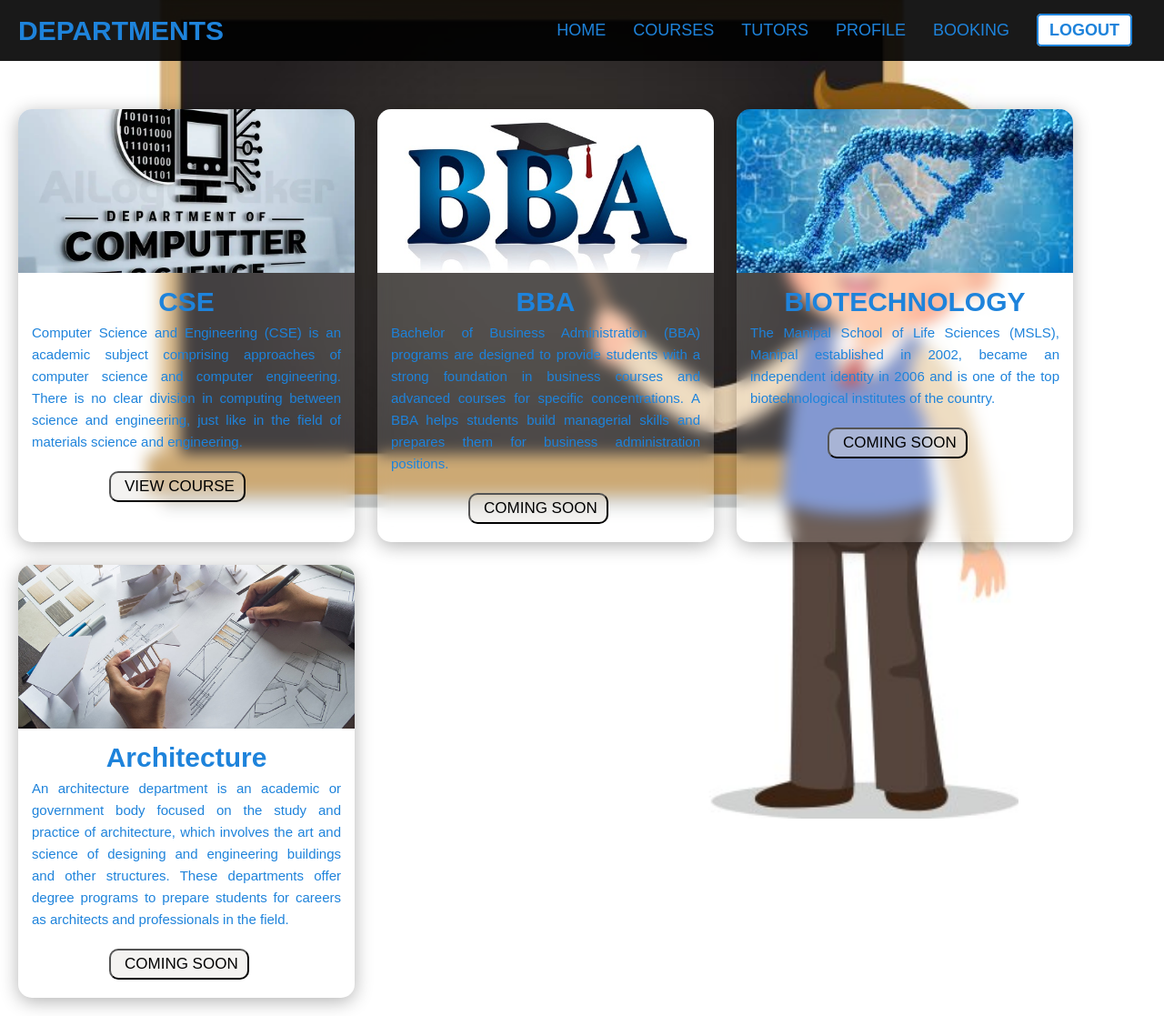
After one commit to abu-ferdous-shawon/Cse471-project, a Flask app: page /dept in a window 1280 px wide. The commit adds this page. Shown: the whole page at 91% size. Run offline with Flask 3, Linux system fonts and the light colour scheme.

Commit message:
sohan 2nd commit

```diff
--- a/app.py
+++ b/app.py
@@ -274,6 +274,9 @@ def available_tutor(course_code):
     connection.close()
     return render_template('available_tutor.html', course_code=course_code, tutors=tutors)
 
+@app.route('/dept')
+def dept():
+    return render_template("dept.html")
 
 if __name__ == "__main__":
     app.run(debug=True)
--- /dev/null
+++ b/static/dept.css
@@ -0,0 +1,171 @@
+* {
+    margin: 0;
+    padding: 0;
+    box-sizing: border-box;
+}
+
+body {
+    font-family: Arial, Helvetica, sans-serif;
+    margin: 0;
+    padding: 0;
+    background-image: url('/static/home.jpg');
+    background-size: contain;
+    background-position: center;
+    background-repeat: no-repeat;
+    height: 100vh;
+    display: block;
+}
+
+/* Navigation Bar */
+.menu__bar {
+    background-color: rgba(0, 0, 0, 0.9);
+    display: flex;
+    align-items: center;
+    justify-content: space-between;
+    padding: 8px 20px;
+    position: fixed;
+    width: 100%;
+    top: 0;
+    z-index: 999;
+}
+
+.logo a {
+    font-size: 30px;
+    font-weight: 600;
+    color: rgb(30, 131, 219);
+    text-decoration: none;
+    transition: color 0.3s;
+}
+
+.logo a:hover {
+    color: white;
+}
+
+.menu__bar ul {
+    list-style: none;
+    display: flex;
+}
+
+.menu__bar ul li {
+    padding: 15px 15px;
+}
+
+.menu__bar ul li a {
+    color: rgb(30, 131, 219);
+    text-decoration: none;
+    font-size: 18px;
+    transition: color 0.3s ease, border-bottom 0.3s ease;
+}
+
+.menu__bar ul li a:hover {
+    color: white;
+    border-bottom: 2px solid rgb(30, 131, 219);
+}
+
+/* Logout Button with Reverse Hover */
+.logout-btn {
+    background: rgb(255, 255, 255);
+    color: white;
+    padding: 6px 12px;
+    border-radius: 5px;
+    font-weight: bold;
+    border: 2px solid rgb(30, 131, 219);
+    transition: 0.3s;
+}
+
+.logout-btn:hover {
+    background: rgb(0, 0, 0);
+}
+
+/* Container for all cards */
+.container {
+  margin-top: 100px; /* Push below navbar */
+  display: grid;
+  grid-template-columns: repeat(auto-fit, minmax(280px, 1fr));
+  gap: 25px;
+  padding: 20px;
+  max-width: 1200px;
+  width: 100%;
+}
+
+/* Card styles */
+.card {
+  background: rgba(255, 255, 255, 0.15);
+  backdrop-filter: blur(8px);
+  border-radius: 15px;
+  overflow: hidden;
+  padding-bottom: 20px;
+  box-shadow: 0 4px 20px rgba(0, 0, 0, 0.3);
+  transition: transform 0.3s ease, box-shadow 0.3s ease;
+}
+
+.card:hover {
+  transform: translateY(-8px);
+  box-shadow: 0 8px 30px rgba(0, 0, 0, 0.4);
+}
+
+/* Card image section */
+.card-image {
+  height: 180px;
+  background-size: cover;
+  background-position: center;
+}
+
+/* Specific images for each department */
+#cse {
+  background-image: url('/static/cse.webp');
+}
+
+#bba {
+  background-image: url('/static/bba.jpg');
+}
+
+#biotech {
+  background-image: url('/static/bio.jpg');
+}
+
+#Architecture {
+  background-image: url('/static/arch.jpg');
+}
+
+.card h2 {
+  font-size: 30px;
+  font-weight: 700;
+  color: rgb(30, 131, 219);
+  padding: 15px 15px 5px;
+  text-align: center;
+}
+
+.card p {
+  font-size: 15px;
+  color: rgb(30, 131, 219);
+  padding: 0 15px;
+  line-height: 1.6;
+  text-align: justify;
+}
+
+.card button{
+    padding: 5px;
+    padding-left: 15px;
+    padding-right: 10px;
+    margin-top: 20px;
+    margin-left: 100px;
+    background-color:#e3e1dc63;
+    border-radius: 10px;
+    transition: 0.2s;
+}
+
+.card button:hover{
+    background-color: rgb(26, 91, 189);
+}
+
+.card button a{
+    text-decoration: none;
+    text-align: center;
+    color: black;
+    font-size: 17px;
+    transition: 0.1s;
+}
+.card button a:hover{
+    color: rgb(255, 255, 255);
+}
--- a/templates/available_tutor.html
+++ b/templates/available_tutor.html
@@ -13,6 +13,7 @@
             <li><a href="/home1">HOME</a></li>
             <li><a href="/course">COURSES</a></li>
             <li><a href="/tutor">TUTORS</a></li>
+            <li><a href="/dept">DEPARTMENTS</a></li>
             <li><a href="/profile">PROFILE</a></li>
             <li><a href="/booking">BOOKING</a></li>
             <li><a href="/logout" class="logout-btn">LOGOUT</a></li>
--- a/templates/booking.html
+++ b/templates/booking.html
@@ -13,6 +13,7 @@
             <li><a href="/home1">HOME</a></li>
             <li><a href="/course">COURSES</a></li>
             <li><a href="/tutor">TUTORS</a></li>
+            <li><a href="/dept">DEPARTMENTS</a></li>
             <li><a href="/profile">PROFILE</a></li>
             <li><a href="/booking">BOOKING</a></li>
             <li><a href="/logout" class="logout-btn">LOGOUT</a></li>
--- a/templates/course.html
+++ b/templates/course.html
@@ -11,8 +11,8 @@
         <ul>
             <li><a href="/home1">HOME</a></li>
             <li><a href="/course">COURSES</a></li>
-
             <li><a href="/tutor">TUTORS</a></li>
+            <li><a href="/dept">DEPARTMENTS</a></li>
             <li><a href="/profile">PROFILE</a></li>
             <li><a href="/booking">BOOKING</a></li>
             <li><a href="/logout" class="logout-btn">LOGOUT</a></li>
--- /dev/null
+++ b/templates/dept.html
@@ -0,0 +1,49 @@
+<!DOCTYPE html>
+<html lang="en">
+<head>
+    <meta charset="UTF-8">
+    <meta name="viewport" content="width=device-width, initial-scale=1.0">
+    <link rel="stylesheet" href="/static/dept.css">
+</head>
+<body>
+    <nav class="menu__bar">
+        <h1 class="logo"><a href="/course.html">DEPARTMENTS</a></h1>
+        <ul>
+            <li><a href="/home1">HOME</a></li>
+            <li><a href="/course">COURSES</a></li>
+            <li><a href="/tutor">TUTORS</a></li>
+            <li><a href="/profile">PROFILE</a></li>
+            <li><a href="/booking">BOOKING</a></li>
+            <li><a href="/logout" class="logout-btn">LOGOUT</a></li>
+        </ul>
+    </nav>
+    <section class="container">
+            <div class="card">
+                <div class="card-image" id="cse"></div>
+                <h2>CSE</h2>
+                <p>Computer Science and Engineering (CSE) is an academic subject comprising approaches of computer science and computer engineering. There is no clear division in computing between science and engineering, just like in the field of materials science and engineering.</p>
+                 <button><a href="/course">VIEW COURSE</a></button>
+            </div>
+            <div class="card">
+                <div class="card-image" id="bba"></div>
+                <h2>BBA</h2>
+                <p>Bachelor of Business Administration (BBA) programs are designed to provide students with a strong foundation in business courses and advanced courses for specific concentrations. A BBA helps students build managerial skills and prepares them for business administration positions.</p>
+                <button><a href="/">COMING SOON</a></button>
+            </div>
+            <div class="card">
+                <div class="card-image" id="biotech"></div>
+                <h2>BIOTECHNOLOGY</h2>
+                <p>The Manipal School of Life Sciences (MSLS), Manipal established in 2002, became an independent identity in 2006 and is one of the top biotechnological institutes of the country. </p>
+                <button><a href="/">COMING SOON</a></button>
+            </div>
+            <div class="card">
+                <div class="card-image" id="Architecture"></div>
+                <h2>Architecture</h2>
+                <p>An architecture department is an academic or government body focused on the study and practice of architecture, which involves the art and science of designing and engineering buildings and other structures. These departments offer degree programs to prepare students for careers as architects and professionals in the field. </p>
+                <button><a href="/">COMING SOON</a></button>
+            </div>
+
+        </section>
+
+</body>
+</html>
--- a/templates/home1.html
+++ b/templates/home1.html
@@ -19,6 +19,7 @@
             <li><a href="#">HOME</a></li>
             <li><a href="/course">COURSES</a></li>
             <li><a href="/tutor">TUTORS</a></li>
+            <li><a href="/dept">DEPARTMENTS</a></li>
             <li><a href="/profile">PROFILE</a></li>
             <li><a href="/booking">BOOKING</a></li>
             <li><a href="/logout" class="logout-btn">LOGOUT</a></li>
--- a/templates/profile.html
+++ b/templates/profile.html
@@ -13,6 +13,7 @@
             <li><a href="/home1">HOME</a></li>
             <li><a href="/course">COURSES</a></li>
             <li><a href="/tutor">TUTORS</a></li>
+            <li><a href="/dept">DEPARTMENTS</a></li>
             <li><a href="/profile">PROFILE</a></li>
             <li><a href="/booking">BOOKING</a></li>
             <li><a href="/logout" class="logout-btn">LOGOUT</a></li>
--- a/templates/tutor.html
+++ b/templates/tutor.html
@@ -13,6 +13,7 @@
             <li><a href="/home1">HOME</a></li>
             <li><a href="/course">COURSES</a></li>
             <li><a href="/tutor">TUTORS</a></li>
+            <li><a href="/dept">DEPARTMENTS</a></li>
             <li><a href="/profile">PROFILE</a></li>
             <li><a href="/booking">BOOKING</a></li>
 
```
Also changed, not shown: static/arch.jpg (added), static/bba.jpg (added), static/bio.jpg (added), static/cse.webp (added).
